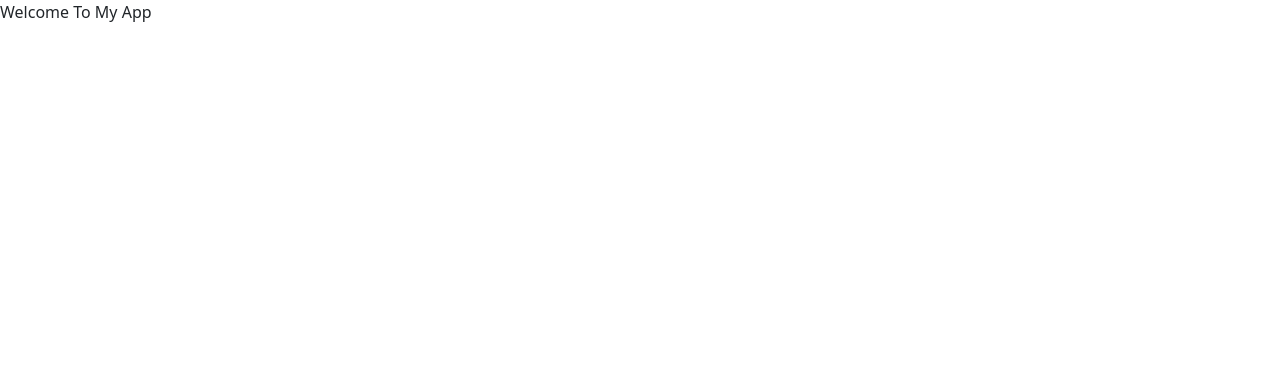
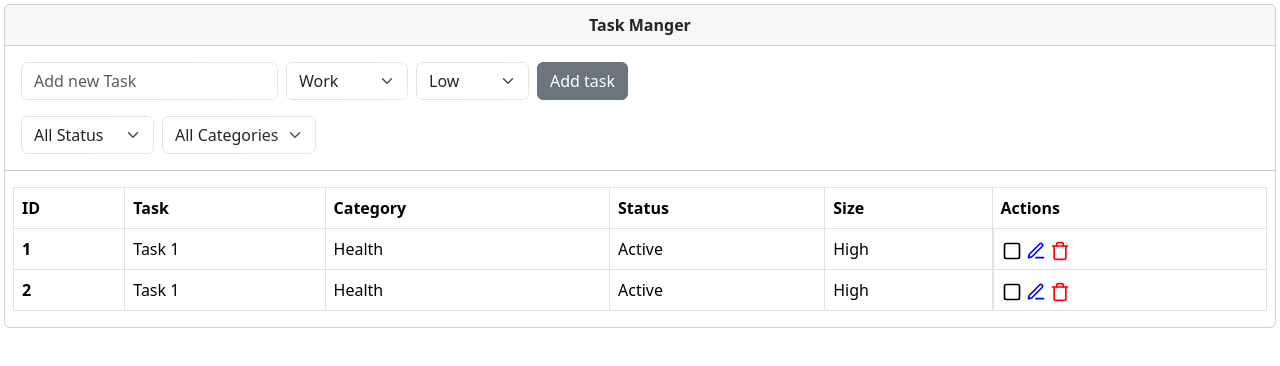
Before and after one commit to HEKNOWSME/MERN, a React (Vite) app in the folder taskManager/: page / in a window 1280 px wide. Shown: the top 366 px of the page. Built offline with nearby package versions, Linux system fonts and the light colour scheme.

Commit message:
Ready for functionalities using useReducer Hook

```diff
--- a/taskManager/src/App.tsx
+++ b/taskManager/src/App.tsx
@@ -1,5 +1,97 @@
+import { useState } from "react";
+import Input from "./components/Input";
+import TaskList from "./components/TaskList";
+export interface Task {
+	id: number;
+	task: string;
+	size: "Low" | "Medium" | "High";
+	category: "Work" | "Personal" | "Shopping" | "Health";
+	status: "Completed" | "Active";
+}
 const App = () => {
-	return <div>Welcome To My App</div>;
+	const [tasks] = useState<Task[]>([
+		{
+			id: 1,
+			task: "Task 1",
+			category: "Health",
+			size: "High",
+			status: "Active",
+		},
+		{
+			id: 2,
+			task: "Task 1",
+			category: "Health",
+			size: "High",
+			status: "Active",
+		},
+	]);
+	const handleType = (input: string) => console.log(input);
+	const handleAdd = (key: string) => {
+		if (key === "Enter") console.log("Added to the list");
+	};
+	return (
+		<div className="card m-1">
+			<p className="fw-bolder text-center card-header">Task Manger</p>
+			<div className="d-flex align-items-center card-body gap-2">
+				<Input
+					type="text"
+					id="new_task"
+					placeholder="Add new Task"
+					onType={handleType}
+					onEnter={handleAdd}
+				/>
+				<Input
+					select="category"
+					type="select"
+					id="category"
+					onType={handleType}
+					onEnter={(key) => {
+						console.log(key);
+					}}
+				/>
+				<Input
+					type="select"
+					select="size"
+					onType={handleType}
+					onEnter={(key) => {
+						console.log(key);
+					}}
+				/>
+				<Input
+					type="button"
+					title="Add task"
+					color="secondary"
+					onType={handleType}
+					onEnter={(key) => {
+						console.log(key);
+					}}
+					onAdd={() => console.log("Added")}
+				/>
+			</div>
+			<div className="d-flex gap-2 mx-3">
+				<Input
+					onType={handleType}
+					type="select"
+					select="status"
+					onEnter={(key) => {
+						console.log(key);
+					}}
+				/>
+				<Input
+					onType={handleType}
+					type="select"
+					select="filterCategory"
+					onEnter={(key) => {
+						console.log(key);
+					}}
+				/>
+			</div>
+			<hr />
+			<div className="mx-2">
+				<TaskList tasks={tasks} />
+			</div>
+		</div>
+	);
 };
 
 export default App;
--- /dev/null
+++ b/taskManager/src/components/Input.tsx
@@ -0,0 +1,123 @@
+import { categories, size, status } from "./Share";
+interface Props {
+	type: "text" | "password" | "email" | "select" | "button";
+	color?:
+		| "primary"
+		| "secondary"
+		| "danger"
+		| "outline-primary"
+		| "outline-secondary";
+	placeholder?: string;
+	id?: string;
+	title?: string;
+	select?: "category" | "size" | "status" | "filterCategory";
+	onType: (input: string) => void;
+	onAdd?: () => void;
+	onEnter: (key: string) => void;
+}
+const Input = ({
+	type,
+	placeholder,
+	id,
+	onType,
+	select,
+	title,
+	color,
+	onAdd,
+	onEnter,
+}: Props) => {
+	switch (type) {
+		case "select":
+			return (
+				<div>
+					<label htmlFor={id} className="form-label d-none">
+						{title}
+					</label>
+					{select === "category" && (
+						<select
+							name={select}
+							id={id}
+							className="form-select placeholder-wave"
+							onChange={(e) => {
+								onType(e.target.value);
+							}}
+						>
+							{categories.map((cat) => (
+								<option value={cat} key={cat}>
+									{cat}
+								</option>
+							))}
+						</select>
+					)}
+					{select === "size" && (
+						<select
+							name={select}
+							id={id}
+							className="form-select placeholder-wave"
+							onChange={(e) => onType(e.target.value)}
+						>
+							{size.map((stat) => (
+								<option value={stat} key={stat}>
+									{stat}
+								</option>
+							))}
+						</select>
+					)}
+					{select === "status" && (
+						<select
+							className="form-select placeholder-wave"
+							aria-label="status"
+							onChange={(e) => {
+								onType(e.target.value);
+							}}
+						>
+							<option value="">All Status</option>
+							{status.map((st) => (
+								<option value={st} key={st}>
+									{st}
+								</option>
+							))}
+						</select>
+					)}
+					{select === "filterCategory" && (
+						<select
+							name={select}
+							id={id}
+							className="form-select placeholder-wave"
+							onChange={(e) => {
+								onType(e.target.value);
+							}}
+						>
+							<option value="">All Categories</option>
+							{categories.map((cat) => (
+								<option value={cat} key={cat}>
+									{cat}
+								</option>
+							))}
+						</select>
+					)}
+				</div>
+			);
+		case "button":
+			return (
+				<button type="button" className={`btn btn-${color}`} onClick={onAdd}>
+					{title}
+				</button>
+			);
+		default:
+			return (
+				<div>
+					<input
+						type={type}
+						id={id}
+						className="form-control placeholder-wave"
+						placeholder={placeholder}
+						onKeyUp={(e) => onEnter(e.key)}
+						onChange={(e) => onType(e.target.value)}
+					/>
+				</div>
+			);
+	}
+};
+
+export default Input;
--- /dev/null
+++ b/taskManager/src/components/Share.ts
@@ -0,0 +1,4 @@
+const categories = ["Work", "Personal", "Shopping", "Health"];
+const size = ["Low", "Medium", "High"];
+const status = ["Completed", "Active"];
+export { categories, size, status };
--- /dev/null
+++ b/taskManager/src/components/TaskList.tsx
@@ -0,0 +1,51 @@
+import { useState } from "react";
+import { Task } from "../App";
+import { LuTrash, LuPenLine, LuSquare, LuSquareCheck } from "react-icons/lu";
+type Tasks = {
+	tasks: Task[];
+};
+const TaskList = ({ tasks }: Tasks) => {
+	const [completed] = useState(false);
+	return (
+		<table className="table table-bordered">
+			<thead>
+				<tr>
+					<th scope="col">ID</th>
+					<th scope="col">Task</th>
+					<th scope="col">Category</th>
+					<th scope="col">Status</th>
+					<th scope="col">Size</th>
+					<th scope="col">Actions</th>
+				</tr>
+			</thead>
+			<tbody>
+				{tasks.map((task) => (
+					<tr>
+						<th scope="row">{task.id}</th>
+						<td>{task.task}</td>
+						<td>{task.category}</td>
+						<td>{task.status}</td>
+						<td>{task.size}</td>
+						<td className="d-flex gap-1 ">
+							<i>
+								{completed ? (
+									<LuSquareCheck size={20} />
+								) : (
+									<LuSquare size={20} />
+								)}
+							</i>
+							<i>
+								<LuPenLine size={20} color="blue" />
+							</i>
+							<i>
+								<LuTrash size={20} color="red" />
+							</i>
+						</td>
+					</tr>
+				))}
+			</tbody>
+		</table>
+	);
+};
+
+export default TaskList;
```
Also changed, not shown: taskManager/src/components/Reducers/taskReducer.ts (added).
